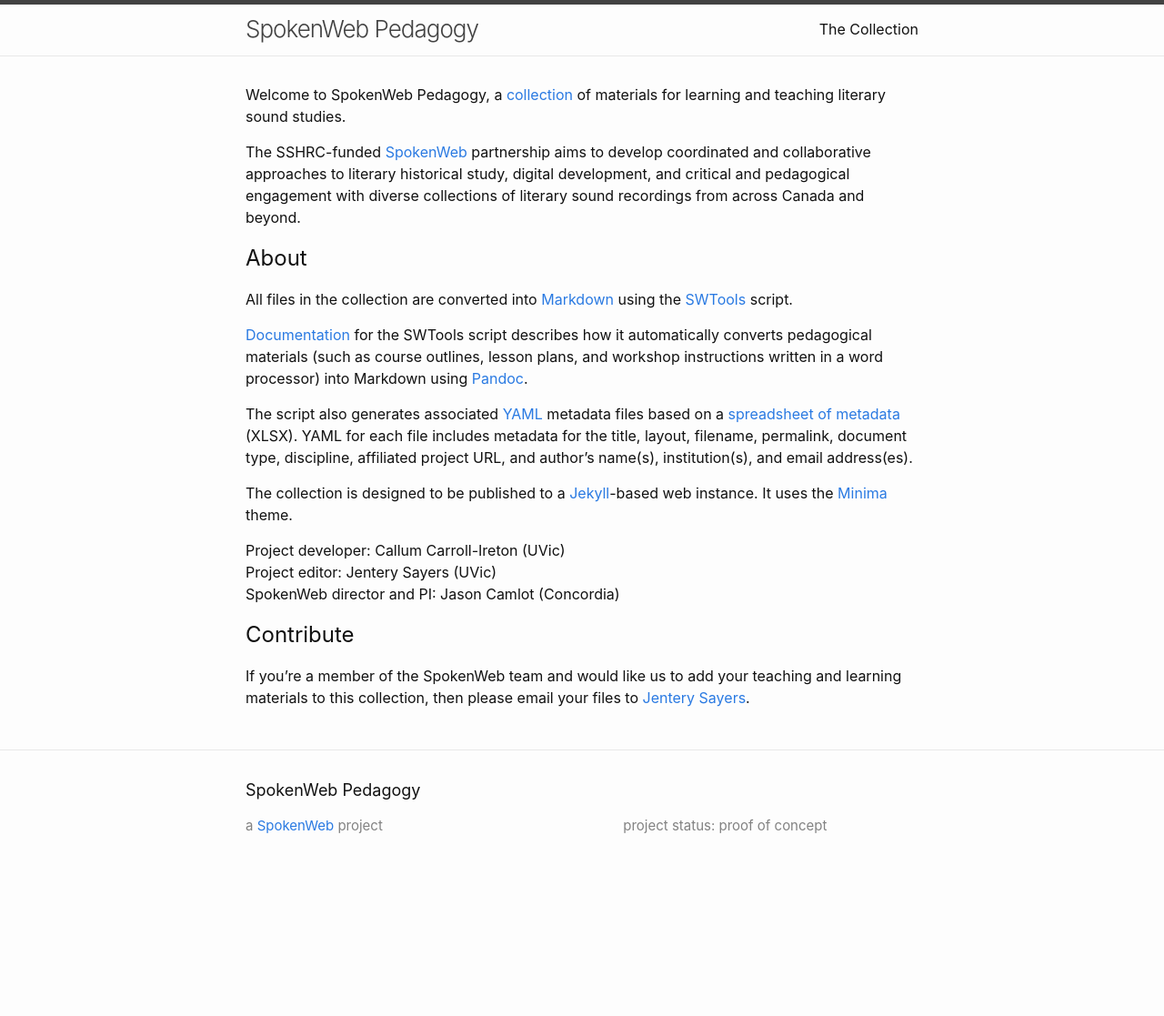
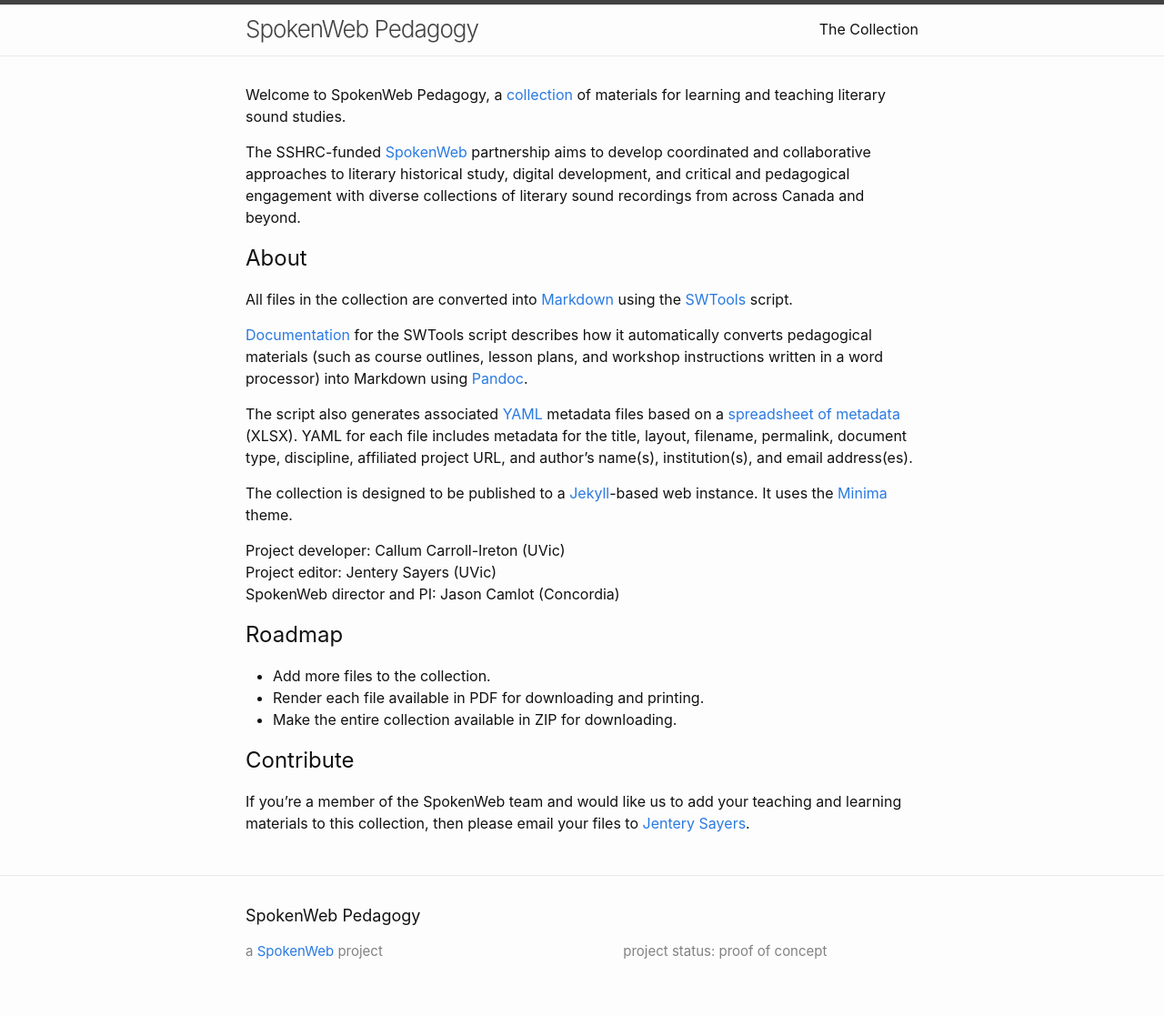
Before and after one commit to jentery/SWDemo, a Jekyll site: the page built from index.md, in a window 1280 px wide. Shown: the whole page at 91% size. Built offline with Jekyll 4.4.1, drawn with Linux system fonts in a browser that asks for light colours; before the commit the page ends 979 px from its top, so only the background shows below that.

Commit message:
Update index.md

```diff
--- a/index.md
+++ b/index.md
@@ -25,6 +25,12 @@
 Project editor: Jentery Sayers (UVic)
 SpokenWeb director and PI: Jason Camlot (Concordia)
 
+## Roadmap
+
+* Add more files to the collection.
+* Render each file available in PDF for downloading and printing.
+* Make the entire collection available in ZIP for downloading.
+
 ## Contribute
 
 If you're a member of the SpokenWeb team and would like us to add your teaching and learning materials to this collection, then please email your files to [Jentery Sayers](https://www.uvic.ca/humanities/english/people/regularfaculty/sayers-jentery.php).
```
